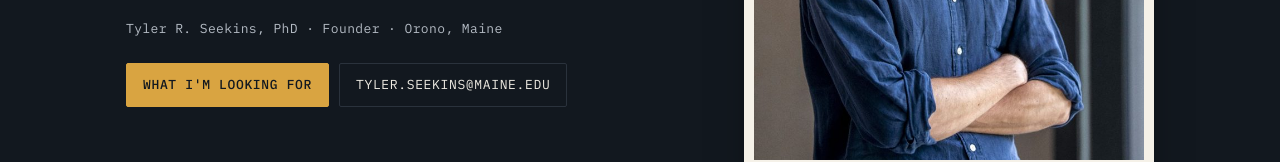
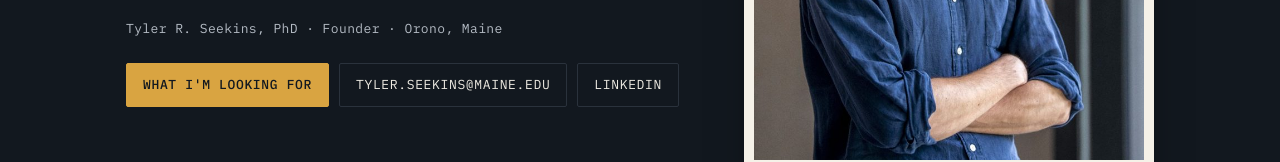
Before and after one commit to TylerRSeekins/seekinsight, a plain HTML site: page index.html in a window 1280 px wide. Shown: the part 394-556 px from the top of the page. Drawn offline with Linux system fonts and the light colour scheme.

Commit message:
Add LinkedIn link
Co-Authored-By: Claude Opus 5.5 <noreply@anthropic.com>

```diff
--- a/index.html
+++ b/index.html
@@ -114,7 +114,7 @@ footer{padding:30px 0 44px;border-top:1px solid var(--line);font-family:var(--mo
 <h1 class="brand">SeekInsight</h1>
 <p class="purpose">SeekInsight measures the fiber going into a paper machine, so mills can run more recycled fiber with fewer upsets.</p>
 <p class="byline">Tyler R. Seekins, PhD · Founder · Orono, Maine</p>
-<div class="btns"><a class="btn primary" href="#ask">What I'm looking for</a><a class="btn" href="mailto:tyler.seekins@maine.edu">tyler.seekins@maine.edu</a></div>
+<div class="btns"><a class="btn primary" href="#ask">What I'm looking for</a><a class="btn" href="mailto:tyler.seekins@maine.edu">tyler.seekins@maine.edu</a><a class="btn" href="https://www.linkedin.com/in/tylerseekins/">LinkedIn</a></div>
 </div>
 <figure class="photo"><img src="assets/tyler.jpg" alt="Tyler Seekins"><figcaption>Tyler R. Seekins, PhD</figcaption></figure>
 </div></header>
@@ -139,9 +139,9 @@ footer{padding:30px 0 44px;border-top:1px solid var(--line);font-family:var(--mo
 <p class="need">I'm looking for a co-founder to take on relationships, sales, and outreach. The first customers would be companies that already run trials on the University of Maine's pilot paper machine; the highest rung reached so far is customer interviews.</p>
 <div class="ms"><div><b>Months 1–2</b>Find a partner; set up the UMaine license</div><div><b>Months 3–4</b>First paid trial add-on</div><div><b>Months 5–6</b>Training pilot; SBIR Phase I proposal</div></div>
 <p class="intro">I'd also welcome introductions to people who run pilot trials at chemical or equipment suppliers, or who know how suppliers' in-kind pilot-equipment programs work.</p>
-<a class="btn primary" href="mailto:tyler.seekins@maine.edu?subject=SeekInsight">Email me</a></div></section>
+<a class="btn primary" href="mailto:tyler.seekins@maine.edu?subject=SeekInsight">Email me</a> <a class="btn" href="https://www.linkedin.com/in/tylerseekins/" style="color:var(--ink);border-color:rgba(36,31,23,.3);display:inline-block;margin-top:18px">LinkedIn</a></div></section>
 
-<footer><span>SeekInsight · Tyler R. Seekins, PhD · tyler.seekins@maine.edu</span><span>Patent pending (WO 2025/117769). Dollar figures are model estimates.</span></footer>
+<footer><span>SeekInsight · Tyler R. Seekins, PhD · tyler.seekins@maine.edu · <a href="https://www.linkedin.com/in/tylerseekins/">LinkedIn</a></span><span>Patent pending (WO 2025/117769). Dollar figures are model estimates.</span></footer>
 </div>
 </body>
 </html>
```
